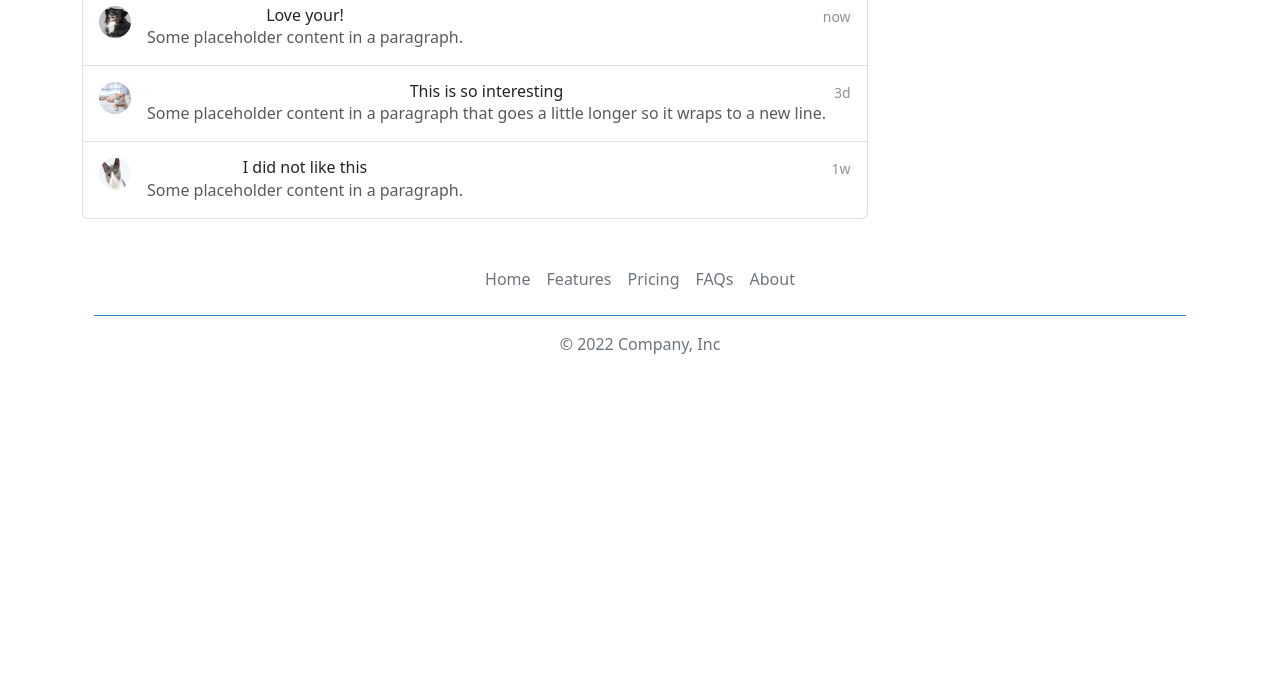
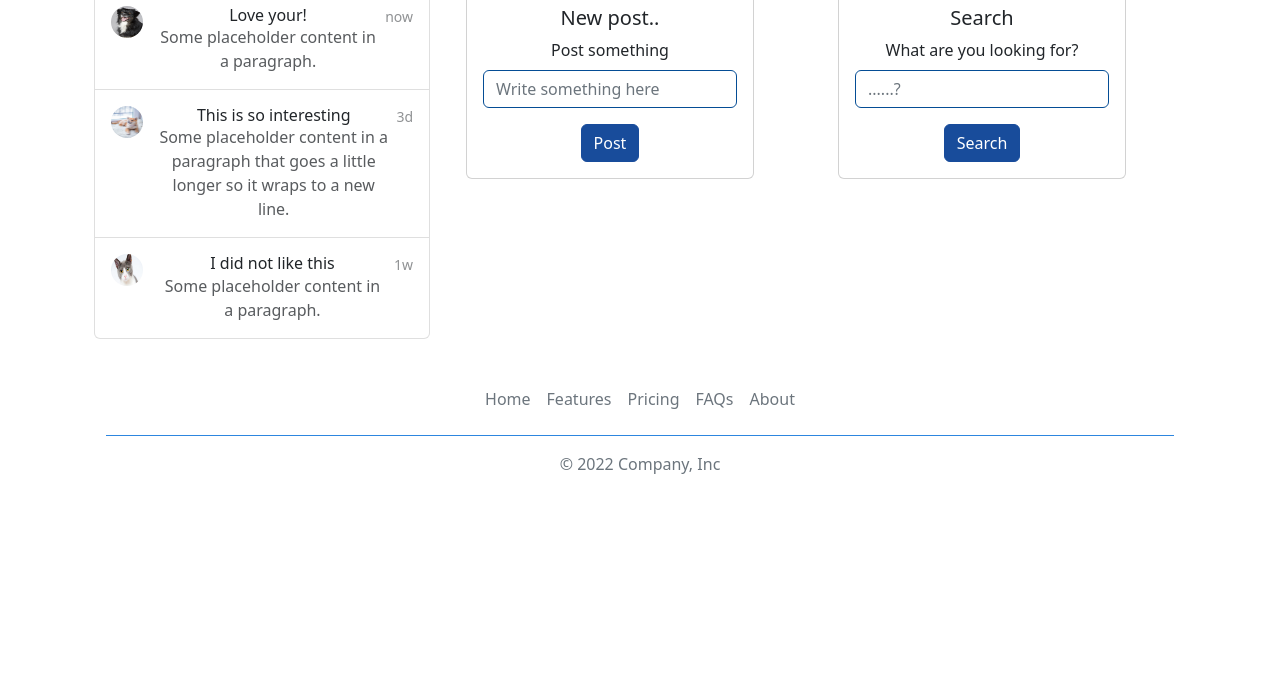
Before and after one commit to gaznik/CSS-Frameworks-CA-Gazmend-Nikqi-, a website: page index.html in a window 1280 px wide. Shown: the part 123-800 px from the top of the page. Drawn offline with nearby package versions, Linux system fonts and the light colour scheme.

Commit message:
Grid and layout fixes

```diff
--- a/index.html
+++ b/index.html
@@ -42,6 +42,10 @@
 <body>
   <h1>Recent Comments..</h1>
   <div class="container text-center">
+    <div class="row align-items-start">
+
+      <div class="col">
+        <div class="container text-center">
           <div class="row row-cols-2">
         <div class="list-group w-auto">
             <a href="#" class="list-group-item list-group-item-action d-flex gap-3 py-3" aria-current="true">
@@ -77,6 +81,33 @@
           </div>
         </div>
       </div>
+      </div>
+      <div class="col">
+        <div class="card" style="width: 18rem;">
+          <div class="card-body">
+            <h5 class="card-title">New post..</h5>
+            <div class="mb-3">
+              <label for="formGroupExampleInput" class="form-label">Post something</label>
+              <input type="text" class="form-control" id="formGroupExampleInput" placeholder="Write something here">
+            </div>
+            <a href="#" class="btn btn-primary">Post</a>
+          </div>
+        </div>
+      </div>
+    <div class="col">
+      <div class="card" style="width: 18rem;">
+        <div class="card-body">
+          <h5 class="card-title">Search</h5>
+          <div class="mb-3">
+            <label for="formGroupExampleInput" class="form-label">What are you looking for?</label>
+            <input type="text" class="form-control" id="formGroupExampleInput" placeholder="......?">
+          </div>
+          <a href="#" class="btn btn-primary">Search</a>
+        </div>
+      </div>
+    </div>
+  </div>
+
 
     <div class="container">
         <footer class="py-3 my-4">
```
Also changed, not shown: login.html (+7 -5 lines), profile.html (+14 -7 lines). Lines whose indentation alone changed are shown as unchanged.
